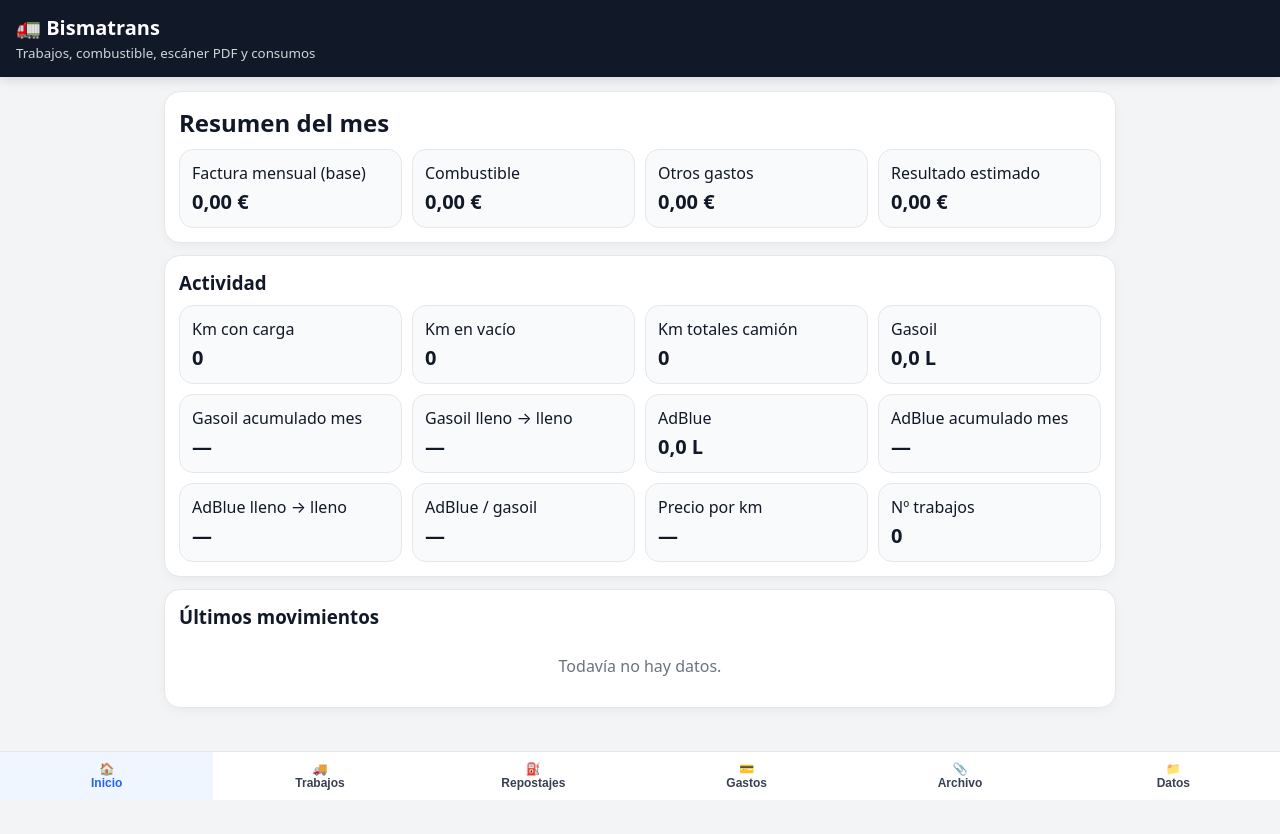
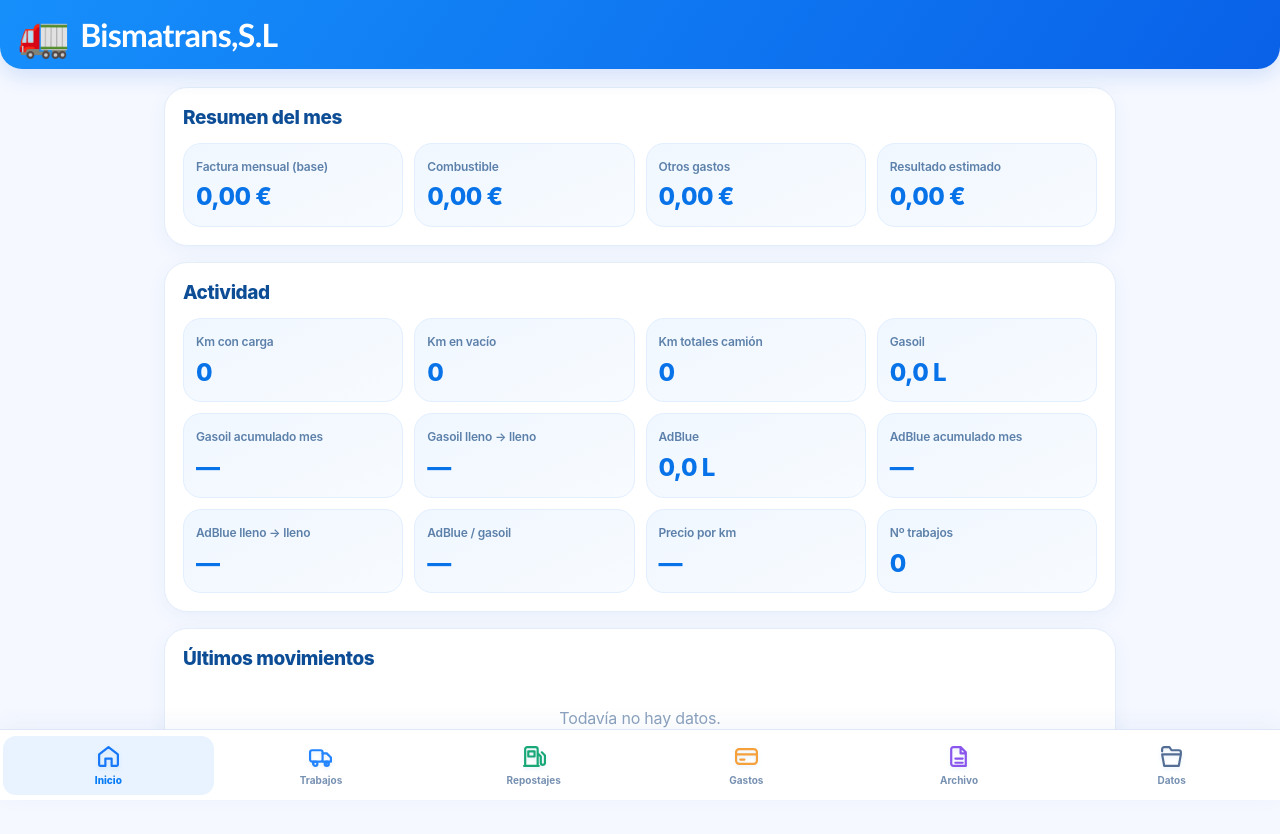
Before and after one commit to amartinezbisbal-rgb/control-camion, a plain HTML site: page index.html in a window 1280 px wide. Before the commit the page ends 810 px from the top, so only its background shows below. Drawn offline with Linux system fonts and the light colour scheme.

Commit message:
Add files via upload

```diff
--- a/index.html
+++ b/index.html
@@ -3,8 +3,8 @@
 <head>
 <meta charset="UTF-8" />
 <meta name="viewport" content="width=device-width, initial-scale=1, viewport-fit=cover" />
-<meta name="theme-color" content="#111827" />
-<title>Bismatrans</title>
+<meta name="theme-color" content="#ffffff" />
+<title>Bismatrans,S.L</title>
 <link rel="manifest" href="manifest.webmanifest">
 <meta name="apple-mobile-web-app-capable" content="yes">
 <meta name="apple-mobile-web-app-status-bar-style" content="default">
@@ -61,12 +61,63 @@
 #cropActions .toolbar{margin-top:0;justify-content:center}
 #cropActions button{flex:1}
 
+
+/* Bismatrans · tema iOS azul y blanco. Solo presentación; lógica intacta. */
+:root{--bg:#f5f8ff;--card:#fff;--text:#174277;--muted:#6682a6;--line:#e3ecfa;--accent:#087cf7;--accent2:#0066d6;--good:#168a62;--bad:#d44053;--warn:#bd7b1c}
+html{-webkit-text-size-adjust:100%}
+body{font-family:-apple-system,BlinkMacSystemFont,"SF Pro Text","Segoe UI",sans-serif;background:var(--bg);color:var(--text);letter-spacing:-.012em}
+header{background:rgba(255,255,255,.95);color:#0b5eb5;box-shadow:0 1px 0 #dce8f8;backdrop-filter:blur(18px);-webkit-backdrop-filter:blur(18px);padding:calc(14px + env(safe-area-inset-top,0px)) 18px 13px;position:sticky;top:0}
+header h1{font-size:25px;font-weight:800;letter-spacing:-.7px;color:#086bdb}
+header small{display:block;color:#6585ac;font-size:12px;margin-top:4px;font-weight:500}
+main{padding:18px 14px calc(104px + env(safe-area-inset-bottom,0px));max-width:980px}
+.card{border:1px solid #e4edfa;border-radius:23px;padding:18px;box-shadow:0 5px 20px rgba(20,91,177,.055);margin-bottom:16px;background:#fff}
+.card h2,.card h3{color:#0c4d96;font-size:19px;letter-spacing:-.4px;font-weight:800;margin-bottom:14px}
+.grid{gap:11px}
+.kpi{background:linear-gradient(155deg,#f0f7ff 0%,#f8fbff 100%);border:1px solid #e2efff;border-radius:18px;padding:15px 12px;min-width:0}
+.kpi span{font-size:12px;color:#5c80aa;line-height:1.4;display:block;font-weight:600}
+.kpi b{font-size:clamp(17px,4.5vw,24px);line-height:1.15;color:#0873e8;letter-spacing:-.55px;overflow-wrap:anywhere;margin-top:8px;font-weight:800}
+label{font-size:13px;color:#436b9b;font-weight:650;margin:12px 0 6px}
+input,select,textarea{background:#f8fbff;border:1px solid #d8e6f8;border-radius:14px;padding:13px;color:#16477f;box-shadow:none;outline:none;font-family:inherit;min-width:0}
+input:focus,select:focus,textarea:focus{border-color:#1885f8;box-shadow:0 0 0 3px #1687f521;background:#fff}
+input::placeholder,textarea::placeholder{color:#9bb0c9}
+button,.btn{border-radius:14px;padding:13px 15px;font-weight:750;font-family:inherit;transition:background .15s ease,transform .15s ease}
+button:active,.btn:active{transform:scale(.985)}
+.primary{background:#087cf7;color:#fff;box-shadow:0 3px 10px #087cf72a}
+.primary:hover{background:#006ad9}
+.secondary{background:#eaf3ff;color:#1263b8}
+.danger{background:#fff0f1;color:#c23549}
+.good{background:#e7f8ef;color:#14804b}
+.toolbar{gap:9px}
+.tabs{background:rgba(255,255,255,.97);border-top:1px solid #dce8f8;box-shadow:0 -5px 22px #1757a50d;backdrop-filter:blur(16px);-webkit-backdrop-filter:blur(16px);padding:6px 3px calc(5px + env(safe-area-inset-bottom));gap:2px}
+.tabs button{background:transparent;color:#7690b1;border-radius:13px;padding:8px 1px 7px;font-size:10px;line-height:1.5;font-weight:650;min-width:0}
+.tabs button.active{background:#eaf4ff;color:#087cf7;font-weight:800}
+.table-wrap{border-radius:13px;border:1px solid #e4edfa;overflow:auto;-webkit-overflow-scrolling:touch}
+th{color:#4874a6;background:#f0f7ff;font-weight:750}
+th,td{border-bottom:1px solid #e6effa;padding:11px 10px}
+td{color:#315d8a}
+.pill{background:#eaf3ff;color:#096bcf;font-weight:700;padding:5px 10px}
+.note{color:#7790af;line-height:1.55}
+.empty{color:#8ca2bd;padding:24px 12px}
+hr{border-top-color:#e5edf8}
+#cropModal{background:#07192cef}
+#cropActions{border-radius:20px}
+@media(min-width:760px){header h1{font-size:28px}.kpi b{font-size:24px}}
+@media(max-width:380px){main{padding-left:10px;padding-right:10px}.card{padding:13px}.kpi{padding:11px 9px}.tabs button{font-size:9px}}
+
+
+/* Ajustes finales de identidad y navegación */
+header{background:linear-gradient(125deg,#168ffb,#0961e8);color:#fff;border-radius:0 0 22px 22px;box-shadow:0 8px 20px #1465dc24}
+header h1{color:#fff;font-family:"Sergy Trendi","SergyTrendi","Trebuchet MS",ui-rounded,system-ui,sans-serif;font-size:clamp(22px,6vw,32px);letter-spacing:-.7px;display:flex;align-items:center;gap:11px;white-space:nowrap}
+.brand-truck{font-family:system-ui;font-size:1.3em;line-height:1}
+.tabs svg{width:25px;height:25px;display:block;margin:0 auto 4px;filter:drop-shadow(0 2px 2px #1777d51c)}
+.tabs button{display:flex;align-items:center;justify-content:center;flex-direction:column;gap:0;min-height:54px}
+.tabs button.active{background:#e8f3ff}
+@media(max-width:370px){header h1{font-size:21px}.tabs svg{width:23px;height:23px}}
 </style>
 </head>
 <body>
 <header>
-  <h1>🚛 Bismatrans</h1>
-  <small>Trabajos, combustible, escáner PDF y consumos</small>
+  <h1><span class="brand-truck" aria-hidden="true">🚛</span> Bismatrans,S.L</h1>
 </header>
 
 <main>
@@ -202,12 +253,13 @@
   </div>
 </div>
 
-<nav class="tabs">
-  <button class="active" onclick="showPage('inicio',this)">🏠<br>Inicio</button>
-  <button onclick="showPage('trabajos',this)">🚚<br>Trabajos</button>
-  <button onclick="showPage('repostajes',this)">⛽<br>Repostajes</button>
-  <button onclick="showPage('gastos',this)">💳<br>Gastos</button>
-  <button onclick="showPage('archivo',this)">📎<br>Archivo</button><button onclick="showPage('datos',this)">📁<br>Datos</button>
+<nav class="tabs" aria-label="Navegación principal">
+  <button class="active" onclick="showPage('inicio',this)"><svg viewBox="0 0 24 24" fill="none" stroke="#1677f9" stroke-width="2.1" stroke-linecap="round" stroke-linejoin="round" aria-hidden="true"><path d="m3 10 9-7 9 7v10a1 1 0 0 1-1 1h-5v-7H9v7H4a1 1 0 0 1-1-1z"/></svg><span>Inicio</span></button>
+  <button onclick="showPage('trabajos',this)"><svg viewBox="0 0 24 24" fill="none" stroke="#2384ff" stroke-width="2.1" stroke-linecap="round" stroke-linejoin="round" aria-hidden="true"><rect x="2" y="6" width="12" height="11" rx="2"/><path d="M14 9h4l4 4v4h-8M5 17v2m13-2v2"/><circle cx="7" cy="19" r="2"/><circle cx="18" cy="19" r="2"/></svg><span>Trabajos</span></button>
+  <button onclick="showPage('repostajes',this)"><svg viewBox="0 0 24 24" fill="none" stroke="#17a876" stroke-width="2.1" stroke-linecap="round" stroke-linejoin="round" aria-hidden="true"><path d="M4 21V5a2 2 0 0 1 2-2h8a2 2 0 0 1 2 2v16M3 21h14M7 7h6v5H7zM16 9l3 3v6a2 2 0 0 0 4 0v-7l-3-3"/></svg><span>Repostajes</span></button>
+  <button onclick="showPage('gastos',this)"><svg viewBox="0 0 24 24" fill="none" stroke="#f5a03a" stroke-width="2.1" stroke-linecap="round" stroke-linejoin="round" aria-hidden="true"><rect x="2" y="5" width="20" height="14" rx="3"/><path d="M2 10h20M6 15h4"/></svg><span>Gastos</span></button>
+  <button onclick="showPage('archivo',this)"><svg viewBox="0 0 24 24" fill="none" stroke="#8955ed" stroke-width="2.1" stroke-linecap="round" stroke-linejoin="round" aria-hidden="true"><path d="M7 3h7l5 5v13H7a2 2 0 0 1-2-2V5a2 2 0 0 1 2-2zM14 3v6h5M9 14h7M9 18h7"/></svg><span>Archivo</span></button>
+  <button onclick="showPage('datos',this)"><svg viewBox="0 0 24 24" fill="none" stroke="#536d95" stroke-width="2.1" stroke-linecap="round" stroke-linejoin="round" aria-hidden="true"><path d="M3 7V5a2 2 0 0 1 2-2h5l2 3h7a2 2 0 0 1 2 2v2M3 10h18l-2 11H5z"/></svg><span>Datos</span></button>
 </nav>
 
 <script>
```
